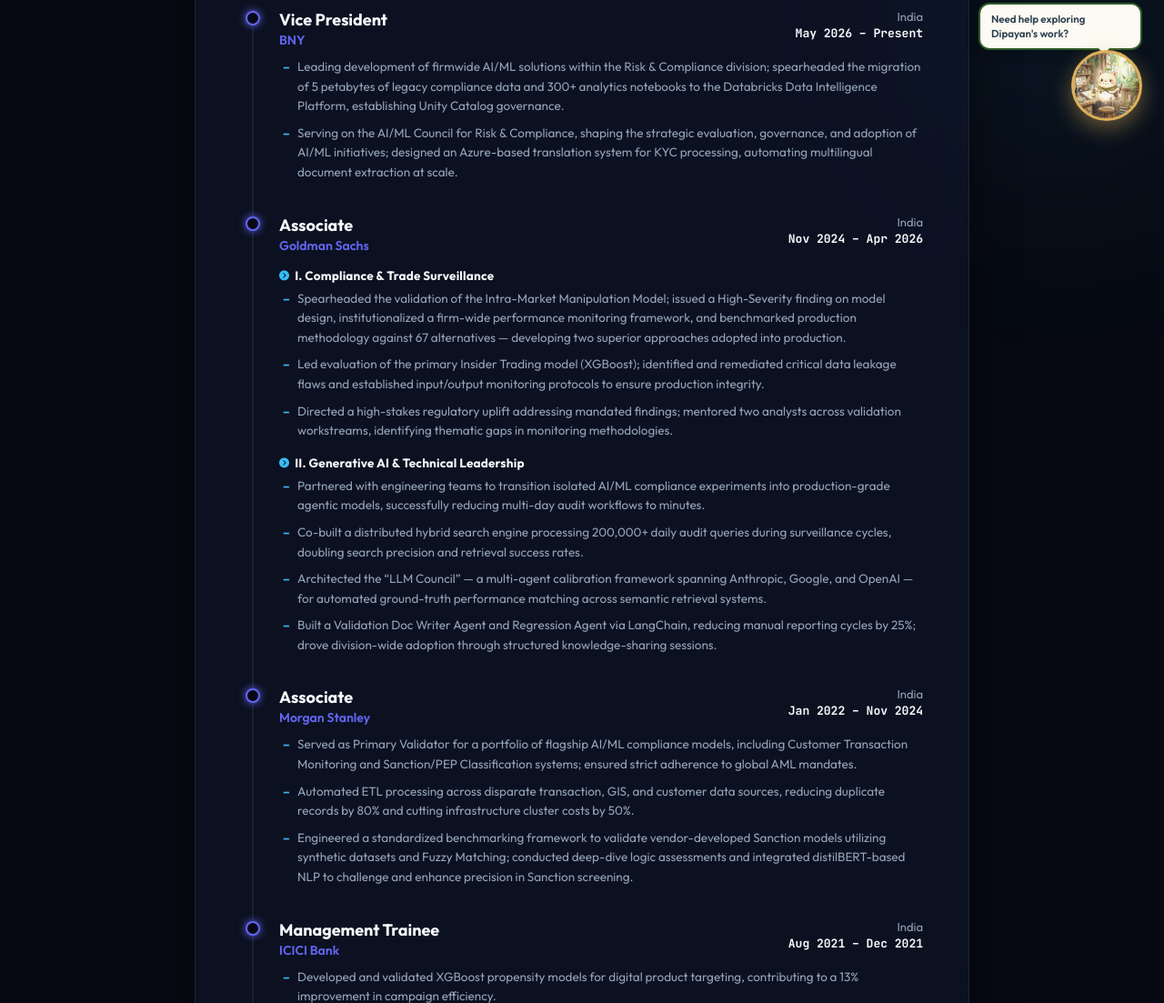
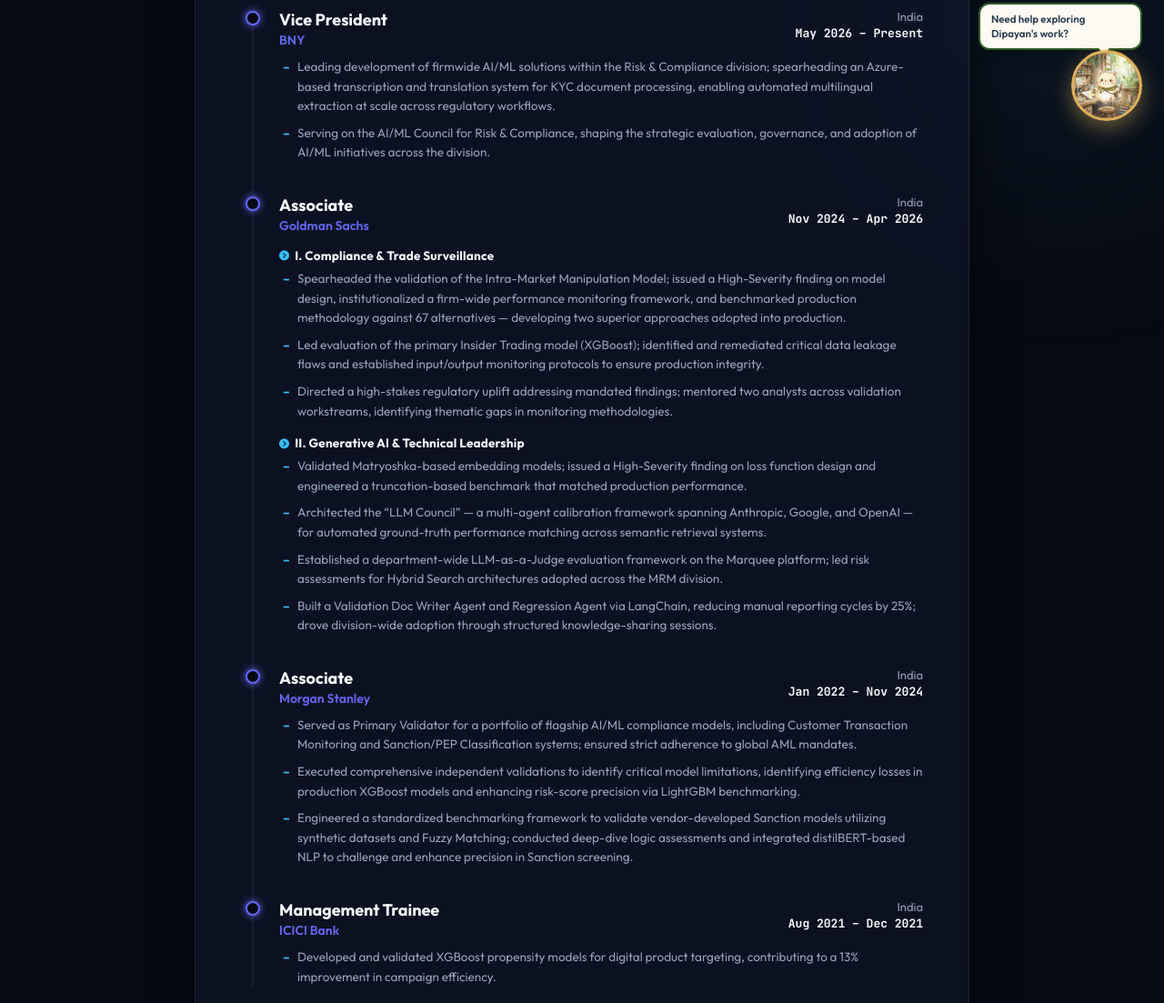
Before and after one commit to dipayandey1244/dipayandey1244.github.io, a plain HTML site: page resume/index.html in a window 1280 px wide. Shown: the part 635-1738 px from the top of the page at 91% size. Drawn offline with Linux system fonts and the light colour scheme.

Commit message:
Revert "feat: incorporate Databricks case study inspired achievements and metrics into resume experience"
This reverts commit e2de342a358370c88ff947b2e5ef573adc8bfae6.

```diff
--- a/resume/index.html
+++ b/resume/index.html
@@ -667,8 +667,8 @@
                             </div>
                         </div>
                         <ul class="timeline-list">
-                            <li>Leading development of firmwide AI/ML solutions within the Risk & Compliance division; spearheaded the migration of 5 petabytes of legacy compliance data and 300+ analytics notebooks to the Databricks Data Intelligence Platform, establishing Unity Catalog governance.</li>
-                            <li>Serving on the AI/ML Council for Risk & Compliance, shaping the strategic evaluation, governance, and adoption of AI/ML initiatives; designed an Azure-based translation system for KYC processing, automating multilingual document extraction at scale.</li>
+                            <li>Leading development of firmwide AI/ML solutions within the Risk & Compliance division; spearheading an Azure-based transcription and translation system for KYC document processing, enabling automated multilingual extraction at scale across regulatory workflows.</li>
+                            <li>Serving on the AI/ML Council for Risk & Compliance, shaping the strategic evaluation, governance, and adoption of AI/ML initiatives across the division.</li>
                         </ul>
                     </div>
 
@@ -700,9 +700,9 @@
                         <div class="timeline-sub-section">
                             <h4><i class="fa-solid fa-circle-chevron-right"></i> II. Generative AI & Technical Leadership</h4>
                             <ul class="timeline-list">
-                                <li>Partnered with engineering teams to transition isolated AI/ML compliance experiments into production-grade agentic models, successfully reducing multi-day audit workflows to minutes.</li>
-                                <li>Co-built a distributed hybrid search engine processing 200,000+ daily audit queries during surveillance cycles, doubling search precision and retrieval success rates.</li>
+                                <li>Validated Matryoshka-based embedding models; issued a High-Severity finding on loss function design and engineered a truncation-based benchmark that matched production performance.</li>
                                 <li>Architected the “LLM Council” — a multi-agent calibration framework spanning Anthropic, Google, and OpenAI — for automated ground-truth performance matching across semantic retrieval systems.</li>
+                                <li>Established a department-wide LLM-as-a-Judge evaluation framework on the Marquee platform; led risk assessments for Hybrid Search architectures adopted across the MRM division.</li>
                                 <li>Built a Validation Doc Writer Agent and Regression Agent via LangChain, reducing manual reporting cycles by 25%; drove division-wide adoption through structured knowledge-sharing sessions.</li>
                             </ul>
                         </div>
@@ -723,7 +723,7 @@
                         </div>
                         <ul class="timeline-list">
                             <li>Served as Primary Validator for a portfolio of flagship AI/ML compliance models, including Customer Transaction Monitoring and Sanction/PEP Classification systems; ensured strict adherence to global AML mandates.</li>
-                            <li>Automated ETL processing across disparate transaction, GIS, and customer data sources, reducing duplicate records by 80% and cutting infrastructure cluster costs by 50%.</li>
+                            <li>Executed comprehensive independent validations to identify critical model limitations, identifying efficiency losses in production XGBoost models and enhancing risk-score precision via LightGBM benchmarking.</li>
                             <li>Engineered a standardized benchmarking framework to validate vendor-developed Sanction models utilizing synthetic datasets and Fuzzy Matching; conducted deep-dive logic assessments and integrated distilBERT-based NLP to challenge and enhance precision in Sanction screening.</li>
                         </ul>
                     </div>
```
